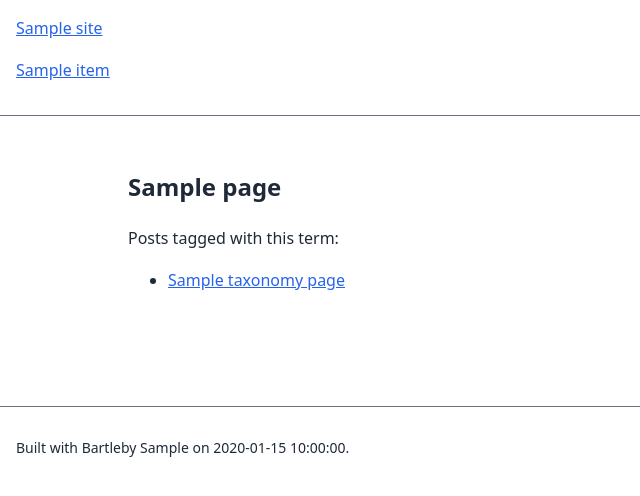
After one commit to MasonEgger/bartleby, a Python web app: template src/bartleby/theme/templates/taxonomy.html in a window 1280 px wide. The commit adds this page. Shown: the top 496 px of the page, without its empty margins (0-640 px from the left). Run offline with Jinja, Linux system fonts and the light colour scheme; the template is opened without the code that fills it: most values are stand-ins (such as "Sample title", 1, 10 or a date in 2020).

Commit message:
Step 24: Base Material theme — partials, vendored JS stubs, theme CSS
Replace the Step 8 minimal templates with a properly structured base
theme: header + nav + footer partials, vendor script references for
Alpine.js / HTMX / lunr.js, a small base stylesheet, and dedicated
templates for 404, taxonomy term, and taxonomy index. The vendor JS
and CSS files are intentionally stubs at this step — Step 25
swaps in real minified bundles and compiled Tailwind output without
needing pipeline changes.

- src/bartleby/theme/templates/partials/{header,nav,footer}.html:
  site-wide chrome. Header carries the title, the top-level nav,
  and (when config.theme.color_mode.toggle is on) an Alpine.js-
  driven theme toggle. The header is defensive about an absent
  config variable so other tests that render base.html with a
  minimal context still pass.
- src/bartleby/theme/templates/base.html: rewritten to compose the
  partials, link /css/main.css, and defer-load /js/alpine.min.js,
  /js/htmx.min.js, /js/lunr.min.js. SEO and JSON-LD partials from
  Step 19/20 still resolve.
- src/bartleby/theme/templates/{404,taxonomy,taxonomy_index}.html:
  dedicated templates wired into the Step 8 resolve_template_name
  cascade.
- src/bartleby/theme/static/css/main.css: small base stylesheet
  with CSS variables for light/dark and a sensible default layout.
- src/bartleby/theme/static/js/{alpine,htmx,lunr}.min.js: stub
  placeholders so the build emits the right <script> tags now;
  Step 25 will replace with real bundles.
- src/bartleby/build.py: copies theme/static/ into the output dir
  before the user's static/ copy, so users can override theme
  assets by dropping a same-named file under static/.
- tests/test_theme.py: 10 tests covering HTML5 scaffolding, viewport
  meta, CSS and JS references, header site title, dark-mode toggle,
  404 render, post-template metadata, prev/next footer, and a
  smoke-render of every theme template type.
- todo.md: Step 24 boxes ticked.

All checks pass: ruff lint + format, mypy strict, 248/248 tests green.

```diff
--- a/src/bartleby/build.py
+++ b/src/bartleby/build.py
@@ -147,6 +147,10 @@ def build(config_path: Path, *, include_drafts: bool = False) -> BuildResult:
         html = plugins.run_event("on_post_page", html, page=page, config=config)
         _write_page(output_dir, page, html)
 
+    from bartleby.theme import get_theme_templates_dir as _theme_dir
+
+    theme_static = _theme_dir().parent / "static"
+    copy_static_files(theme_static, output_dir)
     copy_static_files(project_dir / "static", output_dir)
     copy_colocated_assets(assets, pages, content_dir, output_dir)
     write_search_index(build_search_index(pages, config), output_dir)
--- /dev/null
+++ b/src/bartleby/theme/static/css/main.css
@@ -0,0 +1,51 @@
+/* ABOUTME: Base theme CSS — placeholder until Step 25 compiles full Tailwind output.
+   Provides minimal typography and layout so the rendered site is readable. */
+
+:root {
+  --color-bg: #ffffff;
+  --color-text: #1f2937;
+  --color-link: #2563eb;
+  --color-muted: #6b7280;
+}
+
+[data-theme="dark"] {
+  --color-bg: #111827;
+  --color-text: #f9fafb;
+  --color-link: #60a5fa;
+  --color-muted: #9ca3af;
+}
+
+body {
+  margin: 0;
+  font-family: system-ui, -apple-system, "Segoe UI", Roboto, sans-serif;
+  line-height: 1.6;
+  background: var(--color-bg);
+  color: var(--color-text);
+}
+
+a { color: var(--color-link); }
+
+main {
+  max-width: 64rem;
+  margin: 0 auto;
+  padding: 2rem 1rem;
+}
+
+header, footer {
+  border-bottom: 1px solid var(--color-muted);
+  padding: 1rem;
+}
+
+footer {
+  border-top: 1px solid var(--color-muted);
+  border-bottom: none;
+  margin-top: 4rem;
+  font-size: 0.875rem;
+}
+
+nav ul { list-style: none; display: flex; gap: 1rem; padding: 0; }
+
+article header time { display: block; color: var(--color-muted); }
+
+.tag-list { display: flex; gap: 0.5rem; flex-wrap: wrap; }
+.tag-list li { padding: 0.25rem 0.5rem; background: var(--color-muted); color: var(--color-bg); border-radius: 4px; }
--- /dev/null
+++ b/src/bartleby/theme/static/js/alpine.min.js
@@ -0,0 +1,3 @@
+/* ABOUTME: Vendored Alpine.js stub — replaced with real bundle in Step 25.
+   This placeholder lets the build pipeline emit a script reference now. */
+console.debug && console.debug("alpine.js placeholder");
--- /dev/null
+++ b/src/bartleby/theme/static/js/htmx.min.js
@@ -0,0 +1,3 @@
+/* ABOUTME: Vendored HTMX stub — replaced with real bundle in Step 25.
+   This placeholder lets the build pipeline emit a script reference now. */
+console.debug && console.debug("htmx placeholder");
--- /dev/null
+++ b/src/bartleby/theme/static/js/lunr.min.js
@@ -0,0 +1,3 @@
+/* ABOUTME: Vendored lunr.js stub — replaced with real bundle in Step 25.
+   This placeholder lets the build pipeline emit a script reference now. */
+console.debug && console.debug("lunr placeholder");
--- a/src/bartleby/theme/templates/base.html
+++ b/src/bartleby/theme/templates/base.html
@@ -1,17 +1,25 @@
 <!DOCTYPE html>
-<html lang="en">
+<html lang="en" data-theme="light">
 <head>
   <meta charset="utf-8">
   <meta name="viewport" content="width=device-width, initial-scale=1">
   <title>{{ page.title }} — {{ site.title }}</title>
+  <link rel="stylesheet" href="/css/main.css">
   {% include "partials/seo_meta.html" %}
   {% for css in extra_css %}
   <link rel="stylesheet" href="/{{ css.lstrip('/') }}">
   {% endfor %}
   {% include "partials/jsonld.html" %}
+  <script defer src="/js/alpine.min.js"></script>
+  <script defer src="/js/htmx.min.js"></script>
+  <script defer src="/js/lunr.min.js"></script>
 </head>
 <body>
-  {% block content %}{{ page.content | safe if page.content else "" }}{% endblock %}
+  {% include "partials/header.html" %}
+  <main>
+    {% block content %}{{ page.content | safe if page.content else "" }}{% endblock %}
+  </main>
+  {% include "partials/footer.html" %}
   {% for js in extra_js %}
   <script src="/{{ js.lstrip('/') }}"></script>
   {% endfor %}
--- /dev/null
+++ b/src/bartleby/theme/templates/partials/footer.html
@@ -0,0 +1,9 @@
+<footer>
+  <nav class="prev-next">
+    {% if page.previous %}<a href="{{ page.previous.url }}" rel="prev">&larr; {{ page.previous.title }}</a>{% endif %}
+    {% if page.next %}<a href="{{ page.next.url }}" rel="next">{{ page.next.title }} &rarr;</a>{% endif %}
+  </nav>
+  <p class="site-meta">
+    Built with Bartleby {{ build.bartleby_version }} on {{ build.date }}.
+  </p>
+</footer>
--- /dev/null
+++ b/src/bartleby/theme/templates/partials/header.html
@@ -0,0 +1,15 @@
+<header x-data="{ menuOpen: false }">
+  <div class="header-inner">
+    <a href="/" class="site-title">{{ site.title }}</a>
+    {% include "partials/nav.html" %}
+    {% set color_mode = (config.theme.color_mode if config is defined and config and config.theme else None) %}
+    {% if color_mode and color_mode.toggle %}
+    <button
+      type="button"
+      x-data="{ dark: false }"
+      x-on:click="dark = !dark; document.documentElement.dataset.theme = dark ? 'dark' : 'light'"
+      x-text="dark ? 'Light mode' : 'Dark mode'"
+      class="theme-toggle">Toggle theme</button>
+    {% endif %}
+  </div>
+</header>
--- /dev/null
+++ b/src/bartleby/theme/templates/partials/nav.html
@@ -0,0 +1,10 @@
+<nav class="site-nav">
+  <ul>
+    {% for item in nav %}
+    <li>
+      {% if item.url %}<a href="{{ item.url }}">{{ item.title }}</a>
+      {% else %}<span>{{ item.title }}</span>{% endif %}
+    </li>
+    {% endfor %}
+  </ul>
+</nav>
--- /dev/null
+++ b/src/bartleby/theme/templates/taxonomy.html
@@ -0,0 +1,12 @@
+{% extends "base.html" %}
+{% block content %}
+<section class="taxonomy-term">
+  <h1>{{ page.title }}</h1>
+  <p>Posts tagged with this term:</p>
+  <ul>
+    {% for taxonomy_page in pages %}
+    <li><a href="{{ taxonomy_page.output_url }}">{{ taxonomy_page.title }}</a></li>
+    {% endfor %}
+  </ul>
+</section>
+{% endblock %}
```
Also changed, not shown: src/bartleby/theme/templates/404.html (added, +8 -0 lines), src/bartleby/theme/templates/taxonomy_index.html (added, +7 -0 lines), tests/test_theme.py (added, +143 -0 lines), todo.md (+7 -7 lines), .ai-sessions/session-20260523-1322-base-theme.md (added).
